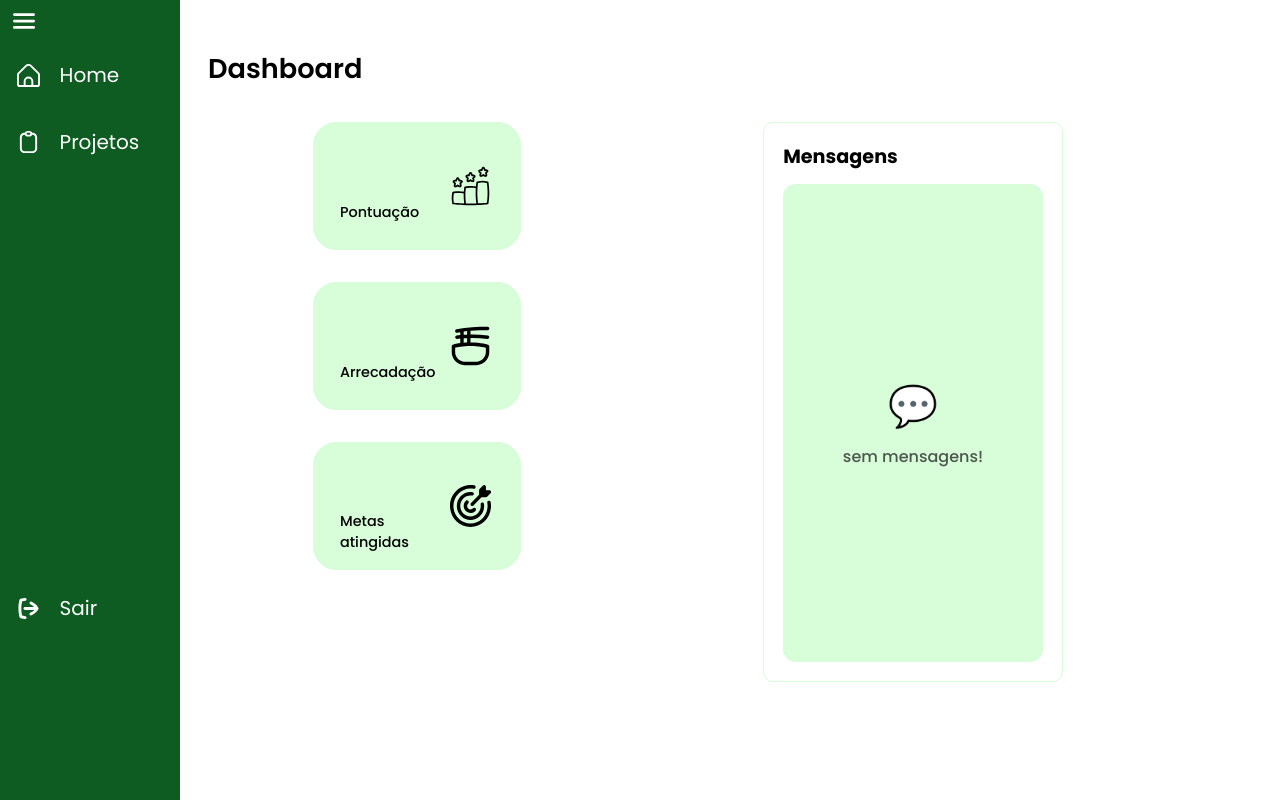
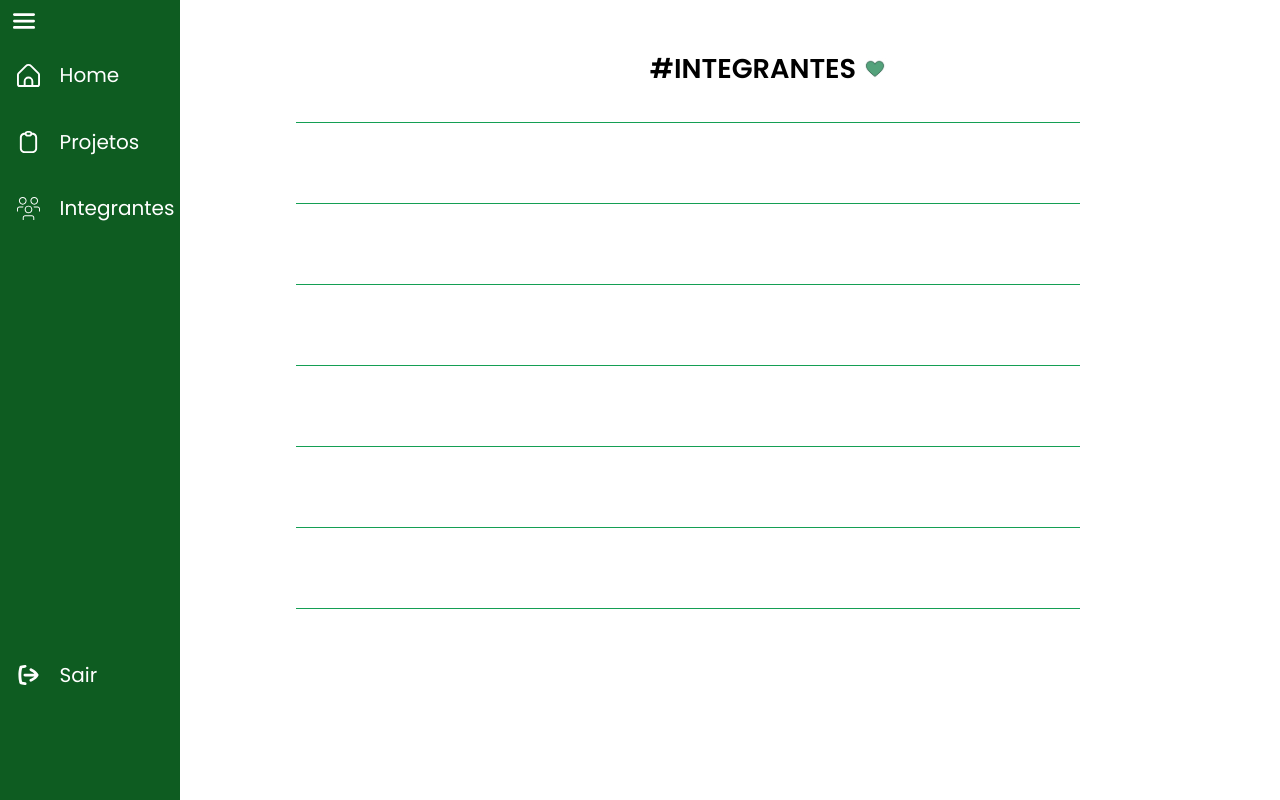
Before and after one commit to 2025-2-MCC2/Projeto4, a React (Vite) app in the folder frontend/frontend-empathize/: page /integrantes in a window 1280 px wide. Built offline with nearby package versions, Linux system fonts and the light colour scheme.

Commit message:
adicionei aba de integrantes, apenas visual, e iniciei a padronização do layout

```diff
--- /dev/null
+++ b/frontend/frontend-empathize/src/components/IntegrantesContainer/index.jsx
@@ -0,0 +1,21 @@
+import React from "react";
+import styles from "./style.module.css";
+
+export default function IntegrantesContainer() {
+  const placeholderCount = 7;
+
+  return (
+    // Esta div .integrantesContent ocupa toda a área abaixo do título
+    <div className={styles.integrantesContent}>
+
+      <div className={styles.linesContainer}>
+        {/* A lógica visual para as 7 linhas (placeholders) */}
+        {[...Array(placeholderCount)].map((_, i) => (
+          <div key={i} className={styles.line}></div>
+        ))}
+        {/* Futuramente, esta será a área onde você fará o mapeamento dos dados do backend */}
+      </div>
+
+    </div>
+  );
+}
--- /dev/null
+++ b/frontend/frontend-empathize/src/components/IntegrantesContainer/style.module.css
@@ -0,0 +1,19 @@
+/* Este componente ocupa 100% da largura disponível no .mainContainer do DashboardStudent */
+.integrantesContent {
+    width: 100%;
+}
+
+.linesContainer {
+    width: 70%;
+    /* Centraliza o container de linhas dentro do IntegrantesContainer */
+    margin: 0 auto;
+    display: flex;
+    flex-direction: column;
+    gap: 80px;
+}
+
+.line {
+    width: 100%;
+    height: 1px;
+    background-color: #149f53;
+}
--- a/frontend/frontend-empathize/src/components/Navigator/index.jsx
+++ b/frontend/frontend-empathize/src/components/Navigator/index.jsx
@@ -4,6 +4,7 @@ import menuIcon from "../../assets/menu-hamburguer.svg";
 import homeIcon from "../../assets/casa.svg";
 import pranchetaIcon from "../../assets/prancheta.svg";
 import logOut from "../../assets/exit.svg";
+import Integrantes from "../../assets/users-alt.svg";
 import { Link } from "react-router-dom";
 
 export default function Navigator() {
@@ -28,6 +29,13 @@ export default function Navigator() {
                                 <span className={styles.txtLink}>Projetos</span>
                             </Link>
                         </li>
+
+                        <li className={styles.itemMenu}>
+                            <Link to="/Integrantes" className={styles.theLinks}>
+                                <span className="icon"><img src={Integrantes} alt="" className={styles.icons}/></span>
+                                <span className={styles.txtLink}>Integrantes</span>
+                            </Link>
+                        </li>
                         <li className={styles.itemMenu} id={styles.logOut}>
                             <Link className={styles.theLinks}>
                                 <span className="icon"><img src={logOut} alt="" className={styles.icons}/></span>
--- a/frontend/frontend-empathize/src/components/Navigator/style.module.css
+++ b/frontend/frontend-empathize/src/components/Navigator/style.module.css
@@ -1,5 +1,3 @@
-
-
 .icons {
     width: 1.4rem;
     height: 1.4rem;
--- a/frontend/frontend-empathize/src/pages/Dashboards/Dashboard.jsx
+++ b/frontend/frontend-empathize/src/pages/Dashboards/Dashboard.jsx
@@ -10,7 +10,7 @@ export default function DashboardStudent() {
                     <Navigator />
                 </div>
                 <div className={styles.mainContainer}>
-                    <h3>Dashboard</h3>
+                    <h3>#DASHBOARD</h3>
                     <MainContainer />
                 </div>
             </div>
--- a/frontend/frontend-empathize/src/pages/Dashboards/dashboard.module.css
+++ b/frontend/frontend-empathize/src/pages/Dashboards/dashboard.module.css
@@ -1,4 +1,3 @@
-/* Seus estilos globais */
 @import url('https://fonts.googleapis.com/css2?family=Poppins:ital,wght@0,100;0,200;0,300;0,400;0,500;0,600;0,700;0,800;0,900;1,100;1,200;1,300;1,400;1,500;1,600;1,700;1,800;1,900&display=swap');
 
 * {
@@ -8,6 +7,15 @@
     box-sizing: border-box;
 }
 
+html, body {
+    height: 100%;
+    overflow-x: hidden;
+    overflow-y: auto;
+}
+
+.dashboard {
+    height: 100vh;
+}
 
 .dashboard {
     height: 100vh;
@@ -34,4 +42,24 @@
     font-size: 1.7rem;
     color: #000;
     margin-bottom: 2rem;
+    text-align: center;
+    width: 100%;
 }
+
+.mainContainerTitle {
+    font-weight: 600;
+    font-size: 1.7rem;
+    color: #000;
+    margin-bottom: 2rem;
+    width: 100%;
+    display: flex;
+    align-items: center;
+    justify-content: center;
+    gap: 8px;
+}
+
+.coracaoIcon {
+  width: 22px;
+  height: 22px;
+  vertical-align: middle;
+}
--- /dev/null
+++ b/frontend/frontend-empathize/src/pages/Integrantes/Integrantes.jsx
@@ -0,0 +1,32 @@
+import React from "react";
+import styles from "./style.module.css";
+import layoutStyles from "../Dashboards/dashboard.module.css";
+import Navigator from "../../components/Navigator/index.jsx";
+import IntegrantesContainer from "../../components/IntegrantesContainer/index.jsx";
+import coracaoVerde from "../../assets/coracaoVerde.svg";
+
+
+export default function Integrantes() {
+    return (
+        <div className={layoutStyles.dashboard}>
+            <div className={layoutStyles.nav}>
+                <Navigator />
+            </div>
+
+            <div className={layoutStyles.mainContainer}>
+
+                <h3 className={layoutStyles.mainContainerTitle}>
+                    #INTEGRANTES
+                    <img
+                        src={coracaoVerde}
+                        alt="Coração Verde"
+                        className={layoutStyles.coracaoIcon}
+                    />
+                </h3>
+
+                <IntegrantesContainer />
+
+            </div>
+        </div>
+    );
+}
--- /dev/null
+++ b/frontend/frontend-empathize/src/pages/Integrantes/style.module.css
@@ -0,0 +1,18 @@
+.integrantesContent {
+    width: 100%;
+}
+
+.linesContainer {
+    width: 70%;
+    margin: 0 auto;
+
+    display: flex;
+    flex-direction: column;
+    gap: 80px;
+}
+
+.line {
+    width: 100%;
+    height: 1px;
+    background-color: #149f53;
+}
--- a/frontend/frontend-empathize/src/routes.jsx
+++ b/frontend/frontend-empathize/src/routes.jsx
@@ -3,6 +3,7 @@ import Projects from "./pages/Projects/Projects.jsx";
 import DashboardStudent from "./pages/Dashboards/Dashboard.jsx";
 import Form from "./pages/form/initial/Form.jsx";
 import ProjectPage from "./pages/Projects/ProjectPage/ProjectPage.jsx";
+import Integrantes from "./pages/Integrantes/Integrantes.jsx";
 
 const router = createBrowserRouter([
     {
@@ -24,6 +25,11 @@ const router = createBrowserRouter([
     {
         path: "/product/:id",
         element: <ProjectPage />
+    },
+
+    {
+        path: "/integrantes",
+        element: <Integrantes />
     }
 ])
 
```
Also changed, not shown: frontend/frontend-empathize/src/assets/coracaoVerde.svg (added), frontend/frontend-empathize/src/assets/users-alt.svg (added).
